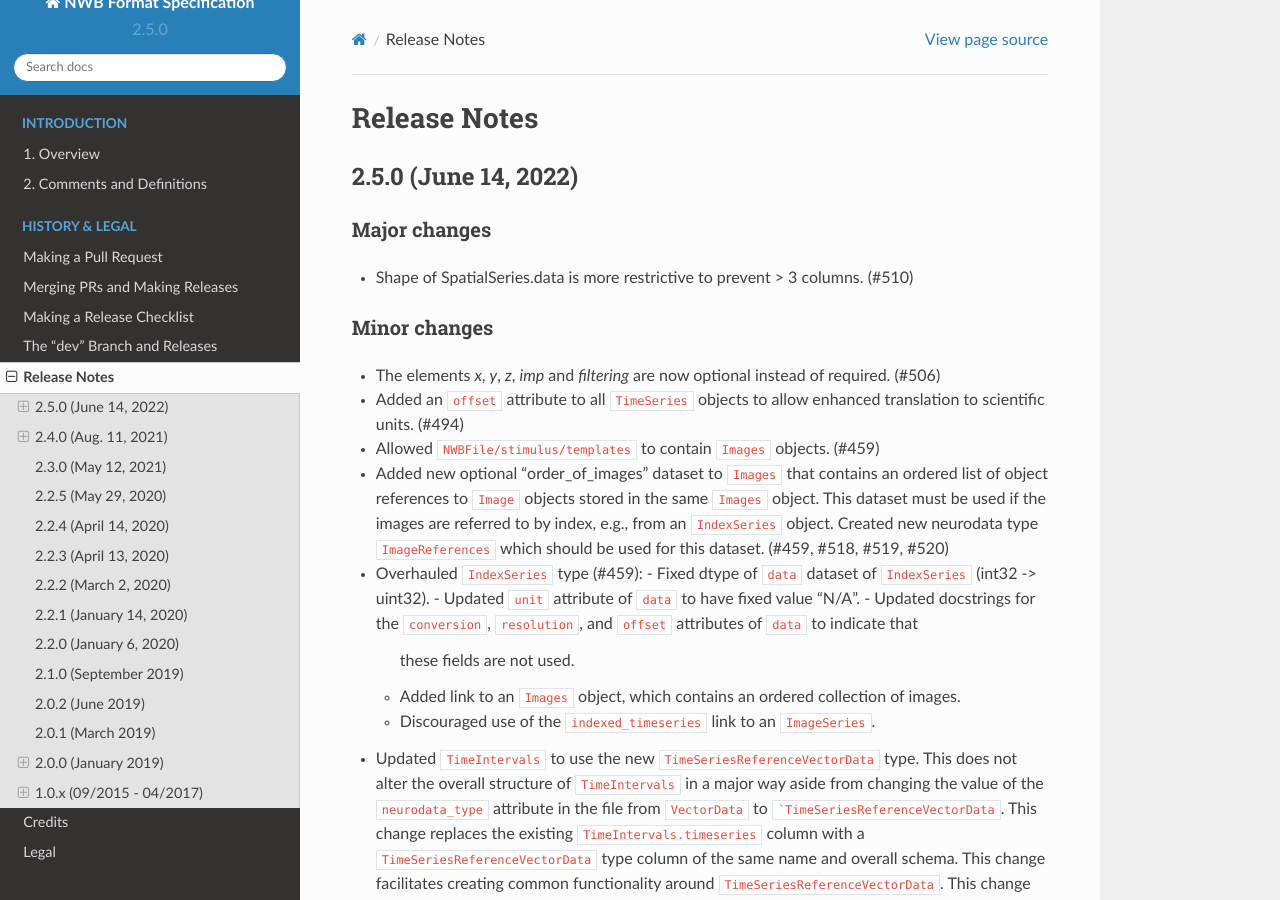
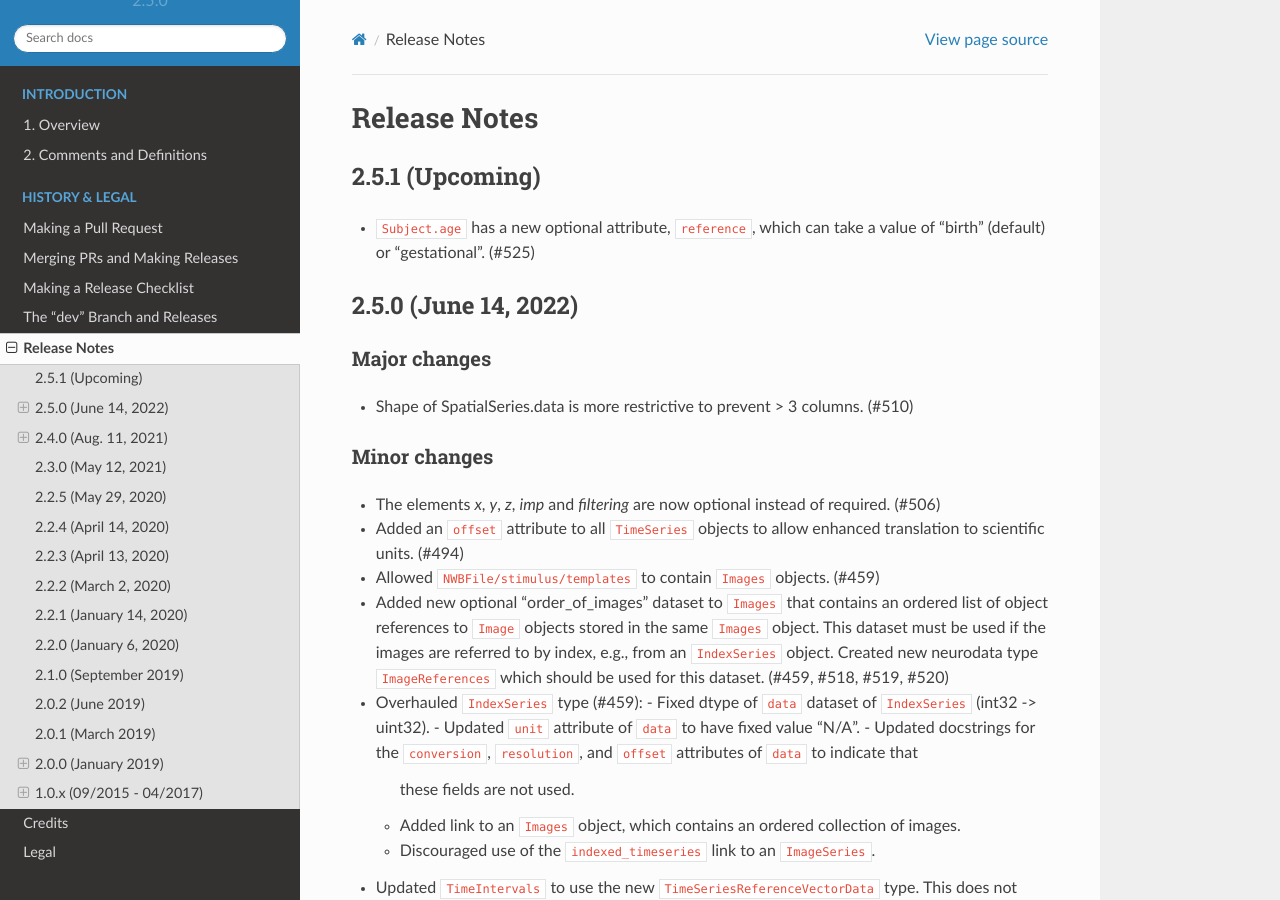
Before and after one commit to NeurodataWithoutBorders/nwb-schema, a Sphinx documentation site: the page built from docs/format/source/format_release_notes.rst, in a window 1280 px wide and 900 px high. Built offline with Sphinx 7.4.7 and the Read the Docs theme 2.0.0, drawn with Linux system fonts in a browser that asks for light colours.

Commit message:
add age reference attribute (#525)
* add age reference attribute

* Update nwb.file.yaml

* add default

* Update core/nwb.file.yaml

* Update format_release_notes.rst

* Update format_release_notes.rst

```diff
--- a/docs/format/source/format_release_notes.rst
+++ b/docs/format/source/format_release_notes.rst
@@ -2,6 +2,11 @@
 
 Release Notes
 =============
+
+2.5.1 (Upcoming)
+----------------
+- ``Subject.age`` has a new optional attribute, ``reference``, which can take a value of "birth" (default) or "gestational". (#525)
+
 
 2.5.0 (June 14, 2022)
 ---------------------
```
Also changed, not shown: 1 other file.
